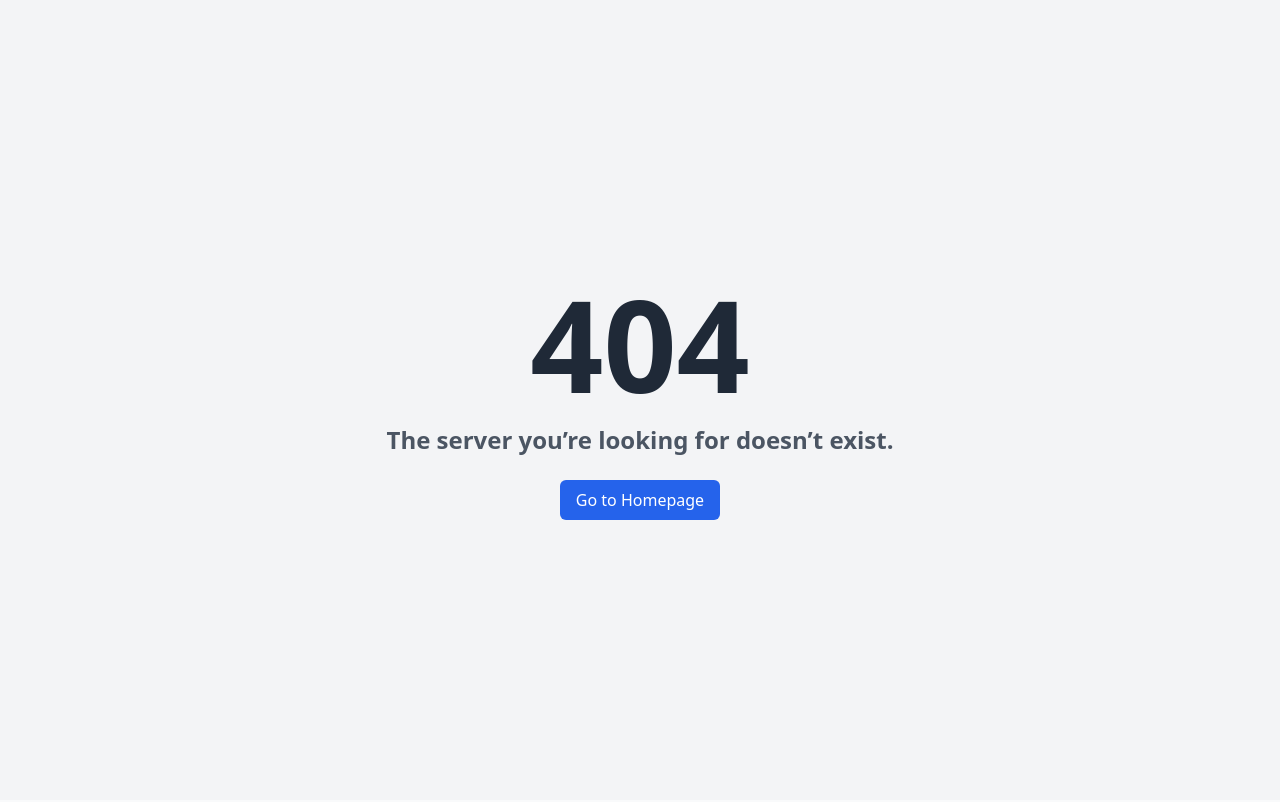
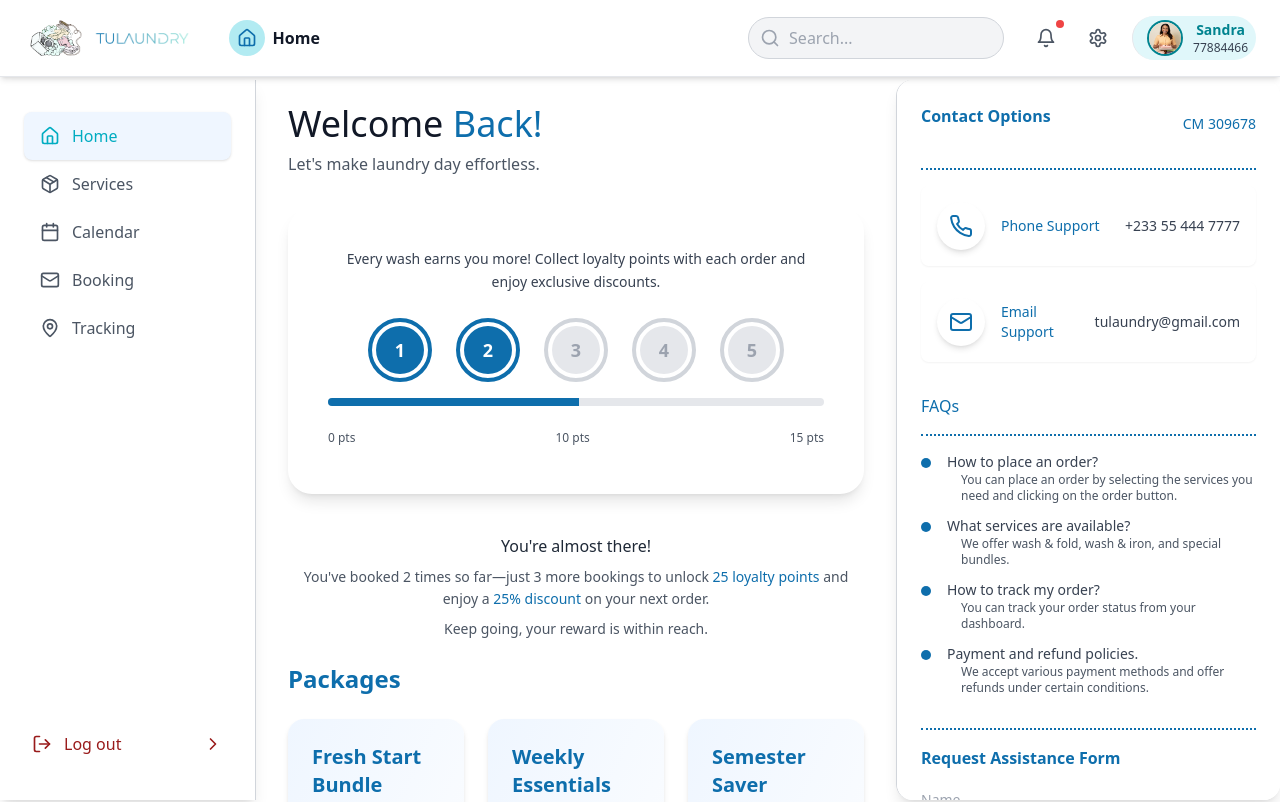
Before and after one commit to Aristocratjnr/Consumer-dashboard, a Next.js app: page /home in a window 1280 px wide. Before the commit this address had no page. Shown: the top 802 px of the page. Built offline with nearby package versions, Linux system fonts and the light colour scheme.

Commit message:
add utility function for class name merging and update imports in badge component

```diff
--- a/src/app/(dashboard)/settings/page.tsx
+++ b/src/app/(dashboard)/home/page.tsx
@@ -120,16 +120,16 @@
 
           <div className="pt-20 flex">
             <aside className="fixed left-0 top-20 bottom-0 w-64 bg-white border-r border-gray-300 px-6 py-8 shadow-lg">
-              <nav className="space-y-3">
+            <nav className="space-y-5">
             {[
-                  { icon: Home, label: 'Home', active: true },
-                  { icon: Package, label: 'Services' , href: '/src/app/(dashboard)/settings/page.tsx' },
-                  { icon: Calendar, label: 'Calendar', href: '' },
-                  { icon: Mail, label: 'Booking', href:'' },
-                  { icon: MapPin, label: 'Traking', href:'' }
+              { icon: Home, label: 'Home', active: true, href: '/' },
+              { icon: Package, label: 'Services', active: false, href: '/' },
+              { icon: Calendar, label: 'Calendar', active: false, href: '/calendar' },
+              { icon: Mail, label: 'Booking', active: false, href: '/bookings' },
+              { icon: MapPin, label: 'Tracking', active: false, href: '/tracking' }
             ].map((item, index) => (
+              <Link key={index} href={item.href} passHref>
                 <button
-                    key={index}
                   className={`w-full flex items-center space-x-3 px-4 py-3 rounded-lg transition-colors ${
                     item.active
                       ? 'bg-blue-50 text-teal-600 shadow'
@@ -139,6 +139,7 @@
                   <item.icon className="h-5 w-5" />
                   <span className="font-medium">{item.label}</span>
                 </button>
+              </Link>
             ))}
           </nav>
               <button className="absolute bottom-8 left-4 right-4 flex items-center justify-between px-4 py-3 text-red-800 hover:bg-red-50 rounded-lg transition-colors">
--- a/src/app/page.tsx
+++ b/src/app/page.tsx
@@ -3,7 +3,7 @@
 import React from "react";
 import BookingPage from "./(dashboard)/bookings/page";
 import TrackingPage from "./(dashboard)/tracking/page";
-import Dashboard from "./(dashboard)/settings/page";
+import Dashboard from "./(dashboard)/home/page";
 
 
 const page = () => {
--- a/src/components/ui/badge.tsx
+++ b/src/components/ui/badge.tsx
@@ -1,7 +1,7 @@
 import * as React from "react"
 import { cva, type VariantProps } from "class-variance-authority"
 
-import { cn } from "@/lib/utils"
+import { cn } from "../../lib/utils"
 
 const badgeVariants = cva(
   "inline-flex items-center rounded-full border px-2.5 py-0.5 text-xs font-semibold transition-colors focus:outline-none focus:ring-2 focus:ring-ring focus:ring-offset-2",
```
Also changed, not shown: src/lib/utils.ts (added, +7 -0 lines), 1 other file (tests, documents, lock files or other folders). Lines whose indentation alone changed are shown as unchanged.
